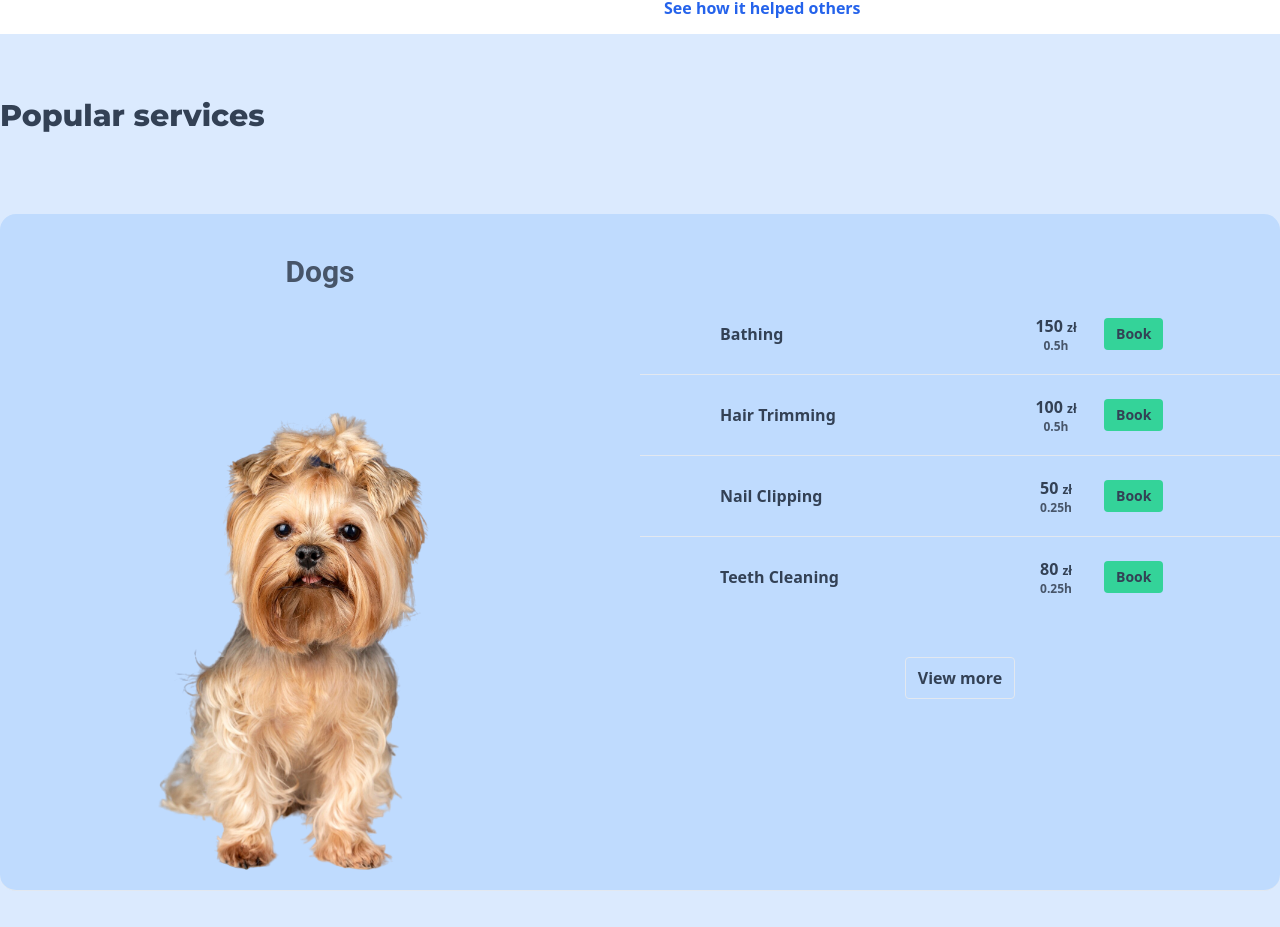
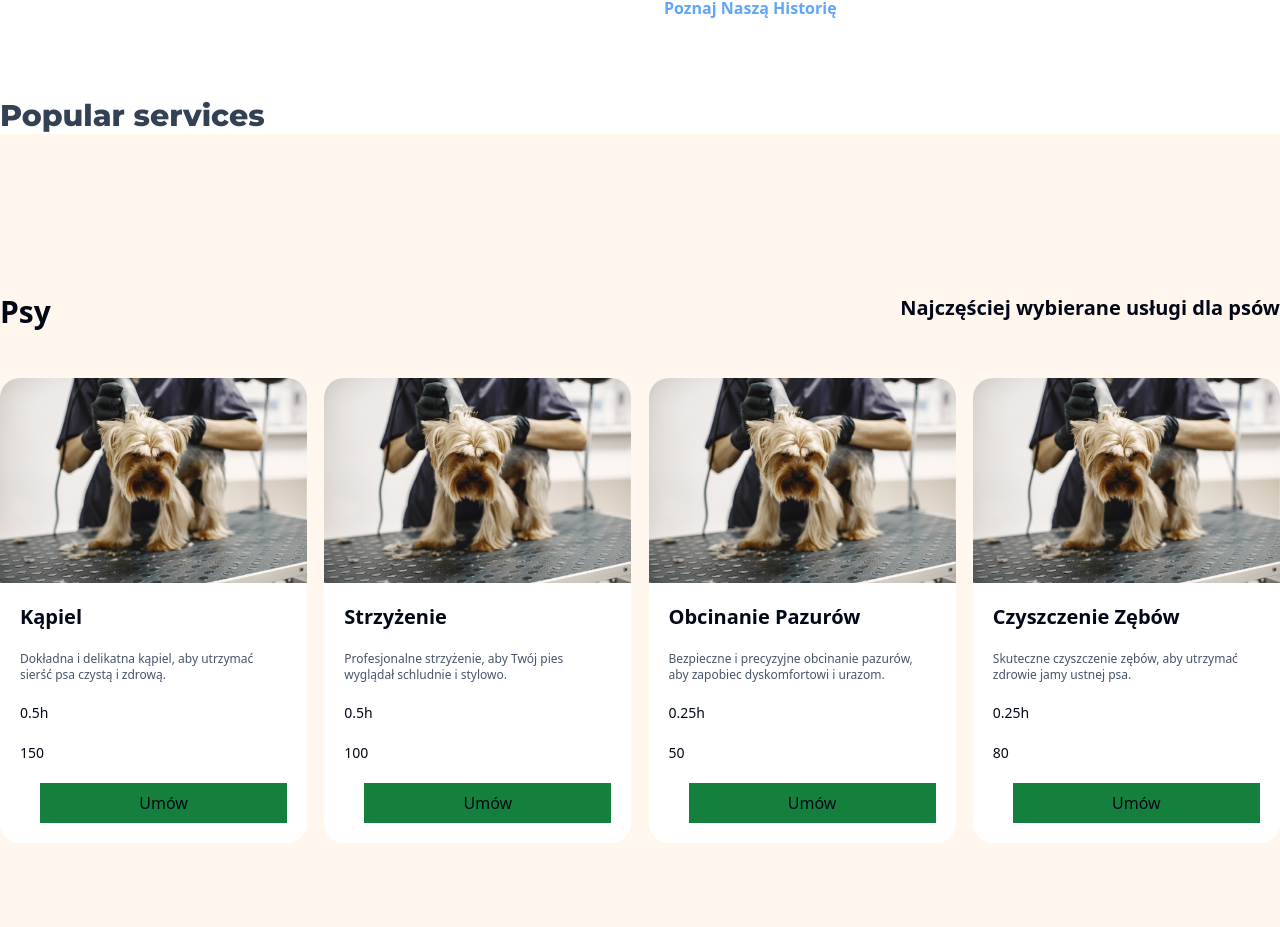
Before and after one commit to discoders65/web-client, a React (Vite) app: page / in a window 1280 px wide. Shown: the part 1870-2797 px from the top of the page. Built offline with nearby package versions, Linux system fonts and the light colour scheme.

Commit message:
Refactor: Reworked PetCategoryCard component.

```diff
--- a/src/Constants/GroomingServiceCategories.ts
+++ b/src/Constants/GroomingServiceCategories.ts
@@ -8,80 +8,95 @@ import RabbitImage from "../assets/images/rabbit.png";
 
 const GroomingServiceCategories = [
   {
-    label: "Dogs",
+    label: "Psy",
     image: DogImage,
+    header: "Najczęściej wybierane usługi dla psów",
     popularServices: [
       {
-        name: "Bathing",
-        price: "150 ",
+        name: "Kąpiel",
+        price: "150",
         time: "0.5h",
+        description: "Dokładna i delikatna kąpiel, aby utrzymać sierść psa czystą i zdrową.",
       },
       {
-        name: "Hair Trimming",
-        price: "100 ",
+        name: "Strzyżenie",
+        price: "100",
         time: "0.5h",
+        description: "Profesjonalne strzyżenie, aby Twój pies wyglądał schludnie i stylowo.",
       },
       {
-        name: "Nail Clipping",
-        price: "50 ",
+        name: "Obcinanie Pazurów",
+        price: "50",
         time: "0.25h",
+        description: "Bezpieczne i precyzyjne obcinanie pazurów, aby zapobiec dyskomfortowi i urazom.",
       },
       {
-        name: "Teeth Cleaning",
-        price: "80 ",
+        name: "Czyszczenie Zębów",
+        price: "80",
         time: "0.25h",
+        description: "Skuteczne czyszczenie zębów, aby utrzymać zdrowie jamy ustnej psa.",
       },
     ],
   },
   {
-    label: "Cats",
+    label: "Koty",
     image: CatImage,
+    header: "Najczęściej wybierane usługi dla kotów",
     popularServices: [
       {
-        name: "Bathing",
-        price: "120 ",
+        name: "Kąpiel",
+        price: "120",
         time: "0.5h",
+        description: "Delikatna kąpiel, aby utrzymać sierść kota czystą i lśniącą.",
       },
       {
-        name: "Hair Brushing",
-        price: "80 ",
+        name: "Szczotkowanie Sierści",
+        price: "80",
         time: "0.25h",
+        description: "Regularne szczotkowanie sierści, aby zapobiegać splątaniu i zmniejszać linienie.",
       },
       {
-        name: "Ear Cleaning",
-        price: "60 ",
+        name: "Czyszczenie Uszu",
+        price: "60",
         time: "0.25h",
+        description: "Dokładne czyszczenie uszu, aby usunąć brud i zapobiegać infekcjom.",
       },
       {
-        name: "Nail Trimming",
-        price: "70$",
+        name: "Obcinanie Pazurów",
+        price: "70",
         time: "0.25h",
+        description: "Bezpieczne obcinanie pazurów, aby utrzymać pazury kota w dobrym stanie.",
       },
     ],
   },
   {
-    label: "Rabbits",
+    label: "Króliki",
     image: RabbitImage,
+    header: "Najczęściej wybierane usługi dla królików",
     popularServices: [
       {
-        name: "Bathing",
+        name: "Kąpiel",
         price: "100",
         time: "0.5h",
+        description: "Ostrożna kąpiel, aby utrzymać królika czystym bez powodowania stresu.",
       },
       {
-        name: "Hair Trimming",
+        name: "Strzyżenie Sierści",
         price: "80",
         time: "0.5h",
+        description: "Profesjonalne strzyżenie, aby zarządzać sierścią królika i zapobiegać splątaniu.",
       },
       {
-        name: "Teeth Filing",
+        name: "Piłowanie Zębów",
         price: "70",
         time: "0.25h",
+        description: "Delikatne piłowanie zębów, aby zapewnić, że zęby królika są w dobrym stanie.",
       },
       {
-        name: "Fur Brushing",
+        name: "Szczotkowanie Sierści",
         price: "60",
         time: "0.25h",
+        description: "Regularne szczotkowanie sierści, aby utrzymać sierść królika gładką i bez kołtunów.",
       },
     ],
   },
--- a/src/Constants/imaegs.ts
+++ b/src/Constants/imaegs.ts
@@ -3,6 +3,8 @@ import HeroImage1 from "../assets/images/heroImage1.png";
 import HeroImage2 from "../assets/images/heroImage2.png";
 import HeroImage3 from "../assets/images/heroImage3.png";
 import HeroImage4 from "../assets/images/heroImage4.png";
+import HeroImage9 from "../assets/images/heroImage9.jpg";
+import HeroImage10 from "../assets/images/heroImage10.jpg";
 import LayerImage from "../assets/images/layer.svg";
 import LayerImage2 from "../assets/images/layer2.svg";
 import LayerImage3 from "../assets/images/layer3.svg";
@@ -20,6 +22,8 @@ const images = {
   HeroImage2,
   HeroImage3,
   HeroImage4,
+  HeroImage9,
+  HeroImage10,
   LayerImage,
   LayerImage2,
   LayerImage3,
--- a/src/Constants/servicesLists.ts
+++ b/src/Constants/servicesLists.ts
@@ -1,39 +1,39 @@
 const SERVICESLIST = [
     {
-        label: "Pielęgnacja Psów",
-        description: "Profesjonalna pielęgnacja psów, która sprawi, że Twój pupil będzie wyglądał i czuł się świetnie.",
-        features: ["Strzyżenie", "Kąpiel", "Stylizacja"],
+        label: "Królewska Pielęgnacja Psa",
+        description: "Luksusowa pielęgnacja dla psów, która zapewni Twojemu pupilowi królewskie traktowanie i wygląd.",
+        features: ["Strzyżenie premium", "Specjalna kąpiel z odżywkami", "Stylizacja VIP"],
         isNew: false
     },
     {
-        label: "Pielęgnacja Kotów",
-        description: "Specjalistyczna pielęgnacja kotów zapewniająca zdrową skórę i sierść Twojego pupila.",
-        features: ["Strzyżenie", "Kąpiel", "Odżywianie sierści"],
+        label: "Koci Raj",
+        description: "Ekskluzywna pielęgnacja dla kotów, zapewniająca zdrową, lśniącą sierść i wyjątkowy komfort.",
+        features: ["Strzyżenie premium", "Kąpiel z olejkami", "Odżywianie sierści deluxe"],
         isNew: false
     },
     {
-        label: "Pielęgnacja Królików",
-        description: "Kompleksowa pielęgnacja królików, aby Twój mały przyjaciel był zadbany i szczęśliwy.",
-        features: ["Przycinanie pazurków", "Czyszczenie uszu", "Kąpiel na sucho"],
+        label: "Luksus dla Królika",
+        description: "Wyjątkowa pielęgnacja królików z naciskiem na komfort i zdrowie Twojego małego przyjaciela.",
+        features: ["Profesjonalne przycinanie pazurków", "Czyszczenie uszu z aromaterapią", "Kąpiel na sucho premium"],
         isNew: true
     },
     {
-        label: "Zdrowie i Higiena",
-        description: "Usługi zdrowotne i higieniczne dla wszystkich zwierząt, aby zapewnić im najlepszą opiekę.",
-        features: ["Czyszczenie zębów", "Usuwanie kleszczy", "Sprawdzanie skóry"],
+        label: "Komplet Zdrowia",
+        description: "Kompleksowe usługi zdrowotne i higieniczne, aby Twój pupil cieszył się doskonałym zdrowiem.",
+        features: ["Profesjonalne czyszczenie zębów", "Bezpieczne usuwanie kleszczy", "Detoksykacja skóry"],
         isNew: false
     },
     {
-        label: "Spa dla Zwierząt",
-        description: "Luksusowe usługi spa, które pozwolą Twojemu zwierzakowi poczuć się wyjątkowo.",
-        features: ["Masaże", "Aromaterapia", "Pielęgnacja sierści"],
+        label: "Królewskie Spa",
+        description: "Luksusowe spa dla zwierząt, które pozwoli Twojemu pupilowi na pełen relaks i odnowę.",
+        features: ["Masaże relaksacyjne", "Aromaterapia z olejkami eterycznymi", "Intensywna pielęgnacja sierści"],
         isNew: true
     },
     {
-        label: "Stylizacja i Moda",
-        description: "Stylizowanie i modne dodatki, aby Twój pupil zawsze wyglądał modnie i stylowo.",
-        features: ["Stylizacja sierści", "Modne akcesoria", "Sesje zdjęciowe"],
-        isNew: false
+        label: "Modowy Wybieg",
+        description: "Ekskluzywne stylizacje i dodatki, aby Twój pupil zawsze wyglądał jak gwiazda.",
+        features: ["Zaawansowana stylizacja sierści", "Modne akcesoria", "Profesjonalne sesje zdjęciowe"],
+        isNew: true
     }
 ];
 
--- a/src/Layout/RootLayout.tsx
+++ b/src/Layout/RootLayout.tsx
@@ -5,9 +5,9 @@ import Footer from "../components/Footer";
 
 const RootLayout = () => {
   return (
-    <div className="h-screen w-full">
+    <div className=" flex flex-col  w-full ">
       <Navbar />
-      <section className="h-auto ">
+      <section className=" ">
         <Outlet />
       </section>
       <Footer />
--- a/src/components/Introduction.tsx
+++ b/src/components/Introduction.tsx
@@ -29,9 +29,9 @@ const Introduction: React.FC = () => {
 				</p>
 				<a
 					href="#"
-					className="text-blue-600 font-semibold"
+					className="text-blue-400 font-semibold hover:text-blue-500 transition-all"
 				>
-					See how it helped others
+					Poznaj Naszą Historię
 				</a>
 			</div>
     </div>
--- a/src/components/Navbar.tsx
+++ b/src/components/Navbar.tsx
@@ -22,7 +22,7 @@ useEffect(()=>{
 console.log(isActive)
 
   return (
-    <nav className={`hidden h-24 bg-blue-100 px-12 xl:px-0 lg:block  sticky top-0 ${isActive && "bg-[#ffff]  transition-all delay-100 border-b border-slate-200 shadow-sm"}`}>
+    <nav className={`hidden z-50 h-24  px-12 xl:px-0 lg:block  sticky top-0 ${isActive && "bg-white  transition-all delay-100 border-b border-slate-200 shadow-sm"}`}>
       <section className="flex justify-between  max-w-7xl mx-auto items-center h-full">
         <div className={`text-slate-900 ${isActive && "text-gray-700"}`}>
           <Link to="/">
--- a/src/components/OurServicesContainer.tsx
+++ b/src/components/OurServicesContainer.tsx
@@ -8,7 +8,7 @@ import PetCategoryCard from "./PetCategoryCard";
 
 const OurServicesContainer: React.FC = () => {
   return (
-    <section className="w-full bg-blue-100  ">
+    <section className="w-full   ">
       <div className=" mx-auto py-16  flex flex-col ">
         <h2 className="text-3xl font-extrabold font-navbarFont text-slate-700 ">
           Popular services
--- a/src/components/PetCategoryCard.tsx
+++ b/src/components/PetCategoryCard.tsx
@@ -1,13 +1,16 @@
 import React from "react";
+import images from "../Constants/imaegs";
 
 interface IPetCategoryCardProps {
   petCategory: {
     label: string;
     image: string;
+    header:string;
     popularServices: {
       name: string;
       price: string;
       time: string;
+      description:string;
     }[];
   };
   index: number;
@@ -20,54 +23,41 @@ const PetCategoryCard: React.FC<IPetCategoryCardProps> = ({
   isLastItem,
 }) => {
   return (
-    <section className={`w-full py-20 rounded-xl mb-20 ${index %2 ===0 ? "bg-sky-10 " :"bg-violet-50" }`}>
-      <div
-        className={`max-w-[1400px] mx-auto  flex flex-col  md:flex-row rounded-2xl  ${
-          index % 2 !== 0 && "md:flex-row-reverse"
-        } ${!isLastItem && "border-b"} ${index %2 ===0 ? "bg-blue-200 " :"bg-violet-200"}`}
-      >
-        <div className="flex-1 flex flex-col  items-center">
-        <h3 className=" mt-10 text-3xl font-heroSectionFont font-semibold text-slate-600 text-center ">
-            {petCategory.label}
-          </h3>
-          <div className="w-fit flex h-fit  justify-center   ">
-            <img
-              src={petCategory.image}
-              className="max-w-[150px] sm:max-w-[190px] md:max-w-[400px]  object-cover object-center"
-              alt=""
-            />
+<section className={ `w-full mx-auto flex flex-col py-40 ${index % 2 !== 0 ? "bg-emerald-50" : index === 0 ? "bg-orange-50" : "bg-blue-100"}` }>
+
+
+
+<div className="max-w-[1300px] mx-auto">
+
+<div className="flex flex-row justify-between mb-12  ">
+
+<div className="flex-1 text-3xl font-bold">{petCategory.label}</div>
+
+<div className="text-xl font-semibold">{petCategory.header}</div>
 </div>
 
+
+<div className="  flex justify-between  border-slate-900">
+{petCategory.popularServices.map((service)=>{
+  return(
+    <div className="max-w-[24%]  bg-white rounded-[20px]  w-full">
+      <div>
+        <img src={images.HeroImage10}className="rounded-t-[20px] w-auto h-auto object-cover" alt="" />
       </div>
-        <div className="flex-1 py-20 x flex flex-col  lg:px-0   ">
-        {petCategory.popularServices.map((service, i) => {
-            const isLastItem = i === petCategory.popularServices.length - 1;
-            return (
-              <div
-                className={`flex justify-between py-5 px-20 font-semibold text-slate-700 ${
-                  !isLastItem && "border-b "
-                } ${index %2 ===0 ? "border-sky-0 " :"border-violet-100" }`}
-              >
-                <div className="flex-1 flex items-center">
-                  <span className="text-slate-700">{service.name}</span>
-                </div>
-                <div className="w-1/5 flex flex-col items-center ">
-                  <span className="text-base ">{service.price} <span className=" text-xs">zł</span></span>
-                  <span className="text-xs text-slate-600">{service.time}</span>
-                </div>
-                <div className="w-1/5 flex items-center">
-                  <button className="bg-emerald-400 text-slate-700  rounded text-sm py-1.5 px-3">
-                    Book
-                  </button>
+<div className="p-5 flex flex-col gap-5">
+<div className="text-xl font-semibold">{service.name}</div>
+      <div className="text-xs text-slate-600">{service.description}</div>
+      <div className="text-sm">{service.time}</div>
+      <div className="text-sm">{service.price}</div>
+     <button className="ml-5 bg-green-700 px-5 py-2">Umów</button>
 </div>
     </div>
-            );
+  )
 })}
-          <button className=" w-fit px-3 py-2 mx-auto mt-10 rounded border border-slate-200 hover:bg-emerald-500 hover:text-white transition-all  text-slate-700 font-semibold">
-            View more
-          </button>
+
 </div>
   </div>
+
     </section>
   );
 };
--- a/src/forms/RegisterForm.tsx
+++ b/src/forms/RegisterForm.tsx
@@ -37,7 +37,7 @@ const RegisterForm: React.FC<IRegisterFormProps> = ({ handleSave }) => {
   return (
     <div>
       <form
-        className=" w-[40%] mx-auto flex flex-col gap-6 mt-10"
+        className=" w-[40%] mx-auto flex flex-col gap-6 mt-10 flex-1  h-fit"
         onSubmit={onSubmit}
       >
         <div className="flex flex-col">
@@ -135,7 +135,7 @@ const RegisterForm: React.FC<IRegisterFormProps> = ({ handleSave }) => {
         </div>
         <button
           type="submit"
-          className="mt-7 border py-2 bg-emerald-400 font-semibold text-white text-xl rounded"
+          className="mt-7 border py-2 bg-indigo-400 font-semibold text-white text-xl rounded"
         >
           Register
         </button>
--- a/src/pages/ContactPage.tsx
+++ b/src/pages/ContactPage.tsx
@@ -1,7 +1,7 @@
 import React from "react";
 
 const ContactPage: React.FC = () => {
-  return <div>ContactPage</div>;
+  return <div className="flex flex-col flex-1">ContactPage</div>;
 };
 
 export default ContactPage;
--- a/src/pages/RegisterPage.tsx
+++ b/src/pages/RegisterPage.tsx
@@ -15,7 +15,7 @@ const RegisterPage: React.FC = () => {
   };
 
   return (
-    <section className="w-full ">
+    <section className="w-full  flex-1 ">
       <div className="max-w-[1400px]  mx-auto flex flex-col py-12 ">
         <h2 className="mx-auto text-3xl font-semibold text-slate-600 font-heroSectionFont">
           Create a new account
```
Also changed, not shown: src/components/Hero.tsx (+28 -20 lines), src/assets/images/heroImage10.jpg (added), src/assets/images/heroImage9.jpg (added). Lines whose indentation alone changed are shown as unchanged.
